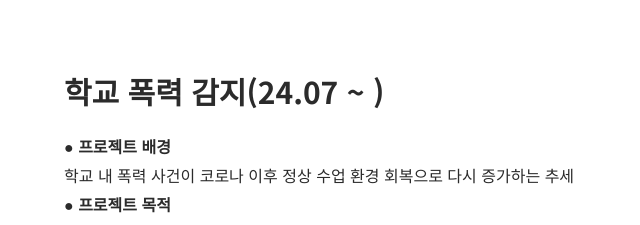
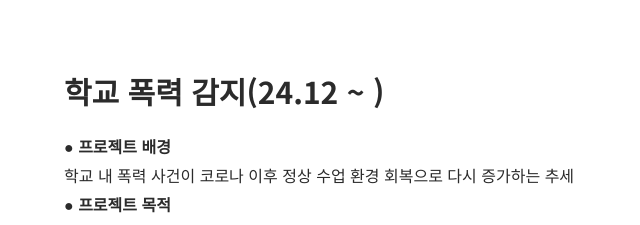
Before and after one commit to hoiho2/portfolio, a plain HTML site: page index.html in a window 1280 px wide. Both pictures are taken after a click on the link "학교 폭력 감지". Shown: the part 3262-3487 px from the top of the page, 56-696 px from the left. Drawn offline with nearby package versions, Linux system fonts and the light colour scheme; a script that the page names is missing.

Commit message:
Update index.html

```diff
--- a/index.html
+++ b/index.html
@@ -200,7 +200,7 @@
           </li>
 
           <li>
-            <h3>학교 폭력 감지(24.07 ~ )<span></span></h3>
+            <h3>학교 폭력 감지(24.12 ~ )<span></span></h3>
             <p>
               <strong> ● 프로젝트 배경 </strong><br> 학교 내 폭력 사건이 코로나 이후 정상 수업 환경 회복으로 다시 증가하는 추세<br>
 
```
